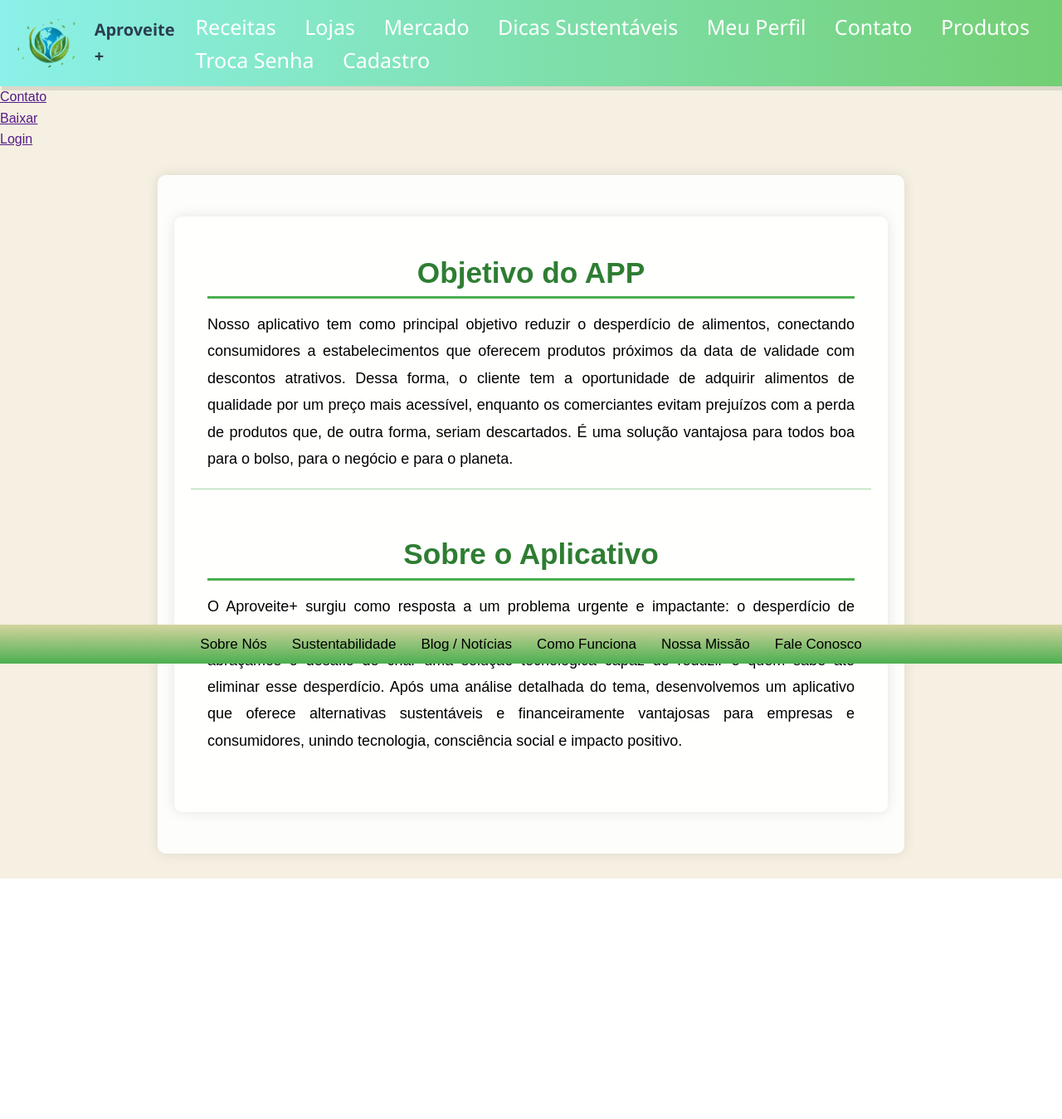
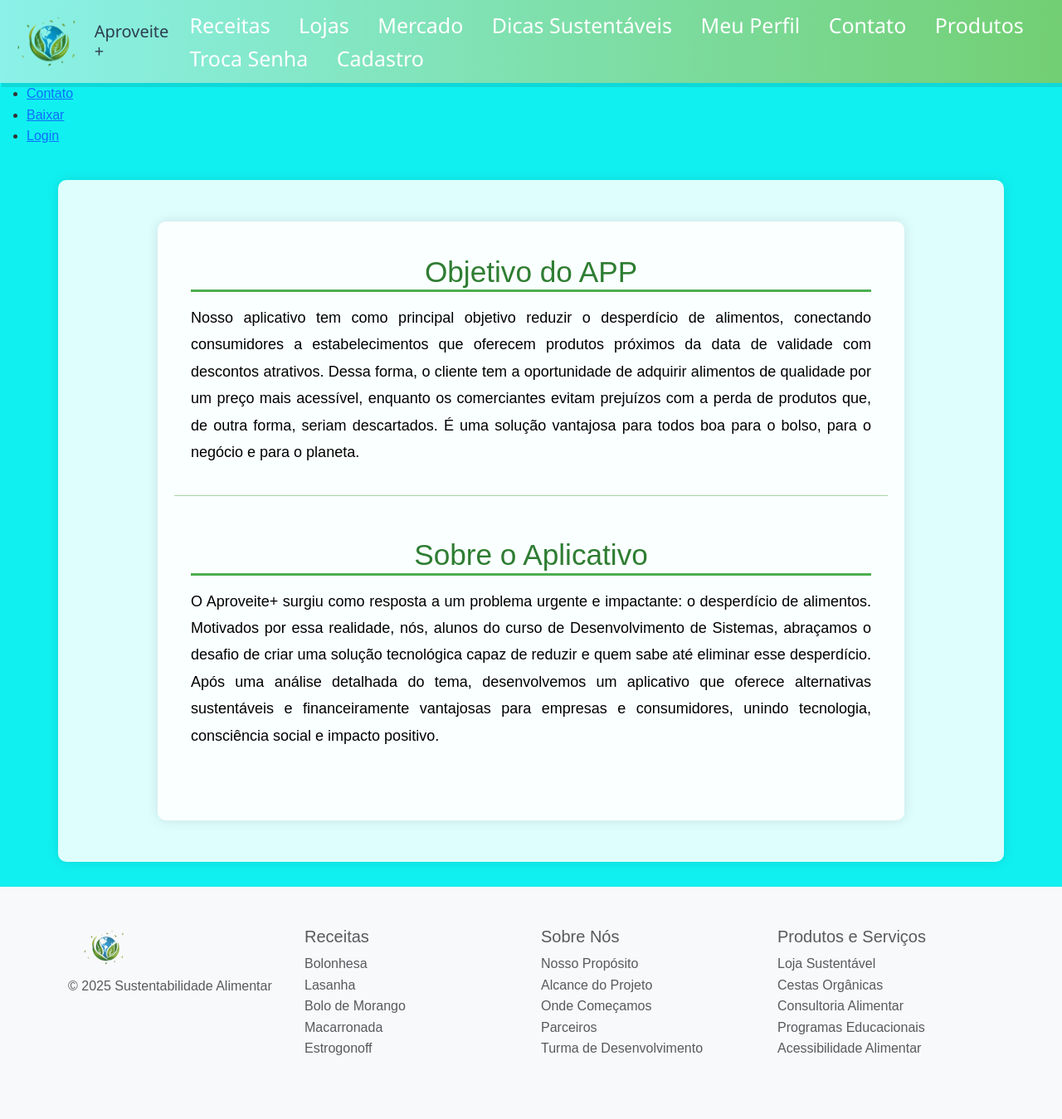
Before and after one commit to erickdevsenac/Projeto-Integrador-89-ws, a Django app: page / in a window 1280 px wide. Shown: the whole page at 83% size. Before the commit the page ends 1059 px from the top, so only its background shows below. Run offline with Django 5.2, Linux system fonts and the light colour scheme.

Commit message:
correcao

```diff
--- a/static/assets/css/footerstyle.css
+++ b/static/assets/css/footerstyle.css
@@ -6,37 +6,38 @@
 
 body {
   background-color: #f5f0e1;
-
 }
 
-footer {
+.container {
+  display: flex;
   position: fixed;
   bottom: 0;
-  width: 100%;
-  background: linear-gradient(to top, #4CAF50, #d4d49f);
-
+  background-color: linear-gradient(to top, #4CAF50, #d4d49f);
 }
 
-footer ul {
-  list-style: none;
+
+.footer {
   display: flex;
-  justify-content: center;
-  padding: 10px 0;
-  font-size: 17px;
+  background-color: linear-gradient(to top, #4CAF50, #d4d49f);
 }
 
-footer li {
-  margin: 0 15px;
+.box {
+  width: 250px;
+  right: 50px;
+  background-color: #f5f0e1;
 }
 
-footer a {
-  color: black;
-  text-decoration: none;
-  font-family: "Quicksand", sans-serif;
-  transition: color 0.4s ease;
-
+li {
+  /* margin-left: 80px; */
+  padding-right: 80px;
+  font-size: 20px;
 }
 
-a:hover {
-    color: #00f83e;
+h5 {
+  /* margin-left: 80px; */
+  padding-bottom: 10px;
 }
+
+p {
+  padding-left: 90px;
+}
--- a/templates/parciais/_footer.html
+++ b/templates/parciais/_footer.html
@@ -1,12 +1,50 @@
 {% load static %}
 
-    <footer>
-        <ul>
-            <li><a href="">Sobre Nós</a></li>
-            <li><a href="">Sustentabilidade</a></li>
-            <li><a href="">Blog / Notícias</a></li>
-            <li><a href="">Como Funciona</a></li>
-            <li><a href="">Nossa Missão</a></li>
-            <li><a href="">Fale Conosco</a></li>
-        </ul>
+    <footer class="bg-light text-muted mt-auto py-5">
+    <div class="container">
+      <div class="row">
+
+
+        <div class="col-md-3 mb-4 text-center text-md-start">
+          <img src={% static "assets/img/logoaproveitemais.png" %} alt="Logo" class="img-fluid mb-2" style="max-width: 90px;">
+          <p class="mb-0">© 2025 Sustentabilidade Alimentar</p>
+        </div>
+
+
+        <div class="col-6 col-md-3 mb-4">
+          <h5>Receitas</h5>
+          <ul class="nav flex-column">
+            <li class="nav-item"><a href="#" class="nav-link p-0 text-muted">Bolonhesa</a></li>
+            <li class="nav-item"><a href="#" class="nav-link p-0 text-muted">Lasanha</a></li>
+            <li class="nav-item"><a href="#" class="nav-link p-0 text-muted">Bolo de Morango</a></li>
+            <li class="nav-item"><a href="#" class="nav-link p-0 text-muted">Macarronada</a></li>
+            <li class="nav-item"><a href="#" class="nav-link p-0 text-muted">Estrogonoff</a></li>
+          </ul>
+        </div>
+
+        <div class="col-6 col-md-3 mb-4">
+          <h5>Sobre Nós</h5>
+          <ul class="nav flex-column">
+            <li class="nav-item"><a href="#" class="nav-link p-0 text-muted">Nosso Propósito</a></li>
+            <li class="nav-item"><a href="#" class="nav-link p-0 text-muted">Alcance do Projeto</a></li>
+            <li class="nav-item"><a href="#" class="nav-link p-0 text-muted">Onde Começamos</a></li>
+            <li class="nav-item"><a href="#" class="nav-link p-0 text-muted">Parceiros</a></li>
+            <li class="nav-item"><a href="#" class="nav-link p-0 text-muted">Turma de Desenvolvimento</a></li>
+          </ul>
+        </div>
+
+
+        <div class="col-6 col-md-3 mb-4">
+          <h5>Produtos e Serviços</h5>
+          <ul class="nav flex-column">
+            <li class="nav-item"><a href="#" class="nav-link p-0 text-muted">Loja Sustentável</a></li>
+            <li class="nav-item"><a href="#" class="nav-link p-0 text-muted">Cestas Orgânicas</a></li>
+            <li class="nav-item"><a href="#" class="nav-link p-0 text-muted">Consultoria Alimentar</a></li>
+            <li class="nav-item"><a href="#" class="nav-link p-0 text-muted">Programas Educacionais</a></li>
+            <li class="nav-item"><a href="#" class="nav-link p-0 text-muted">Acessibilidade Alimentar</a></li>
+          </ul>
+        </div>
+
+      </div>
+    </div>
     </footer>
--- a/templates/parciais/_head.html
+++ b/templates/parciais/_head.html
@@ -4,11 +4,12 @@
     <meta name="viewport" content="width=device-width, initial-scale=1.0">
     <title>Aproveite mais</title>
     {% comment %} <link rel="stylesheet" href="{% static "assets/css/initialstyle.css" %}"> {% endcomment %}
+    <link href="https://cdn.jsdelivr.net/npm/bootstrap@5.3.7/dist/css/bootstrap.min.css" rel="stylesheet" integrity="sha384-LN+7fdVzj6u52u30Kp6M/trliBMCMKTyK833zpbD+pXdCLuTusPj697FH4R/5mcr" crossorigin="anonymous">
     <link rel="stylesheet" href={% static "assets/css/menu_anthony.css" %}>
     <link rel="stylesheet" href="{% static "assets/css/headerstyle.css" %}">
-    <link rel="stylesheet" href="{% static 'assets/css/footerstyle.css' %}">
     <link rel="preconnect" href="https://fonts.googleapis.com">
     <link rel="preconnect" href="https://fonts.gstatic.com" crossorigin>
 
+
 </head>
 <body>
```
Also changed, not shown: static/assets/img/logoaproveitemais.png (added).
